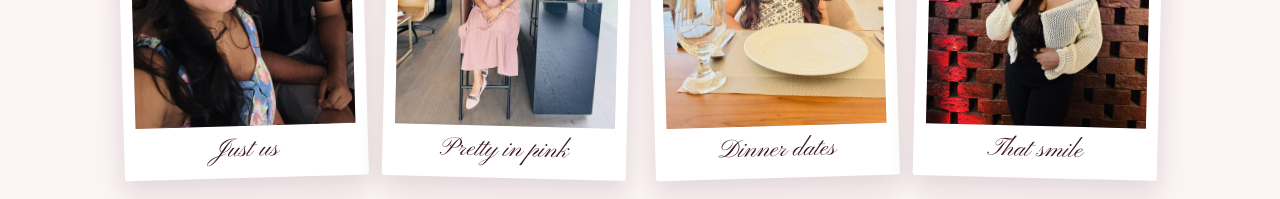
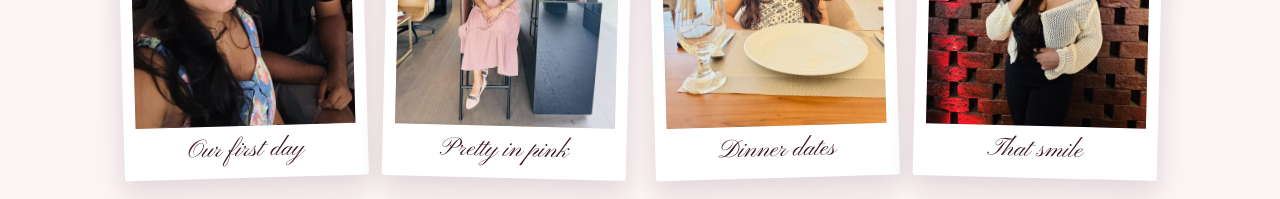
Before and after one commit to Dilmith98/birthday-site-vercel, a plain HTML site: page index.html in a window 1280 px wide. Shown: the part 1200-1399 px from the top of the page. Drawn offline with Linux system fonts and the light colour scheme.

Commit message:
Caption the first photo as our first day
Co-Authored-By: Claude Opus 5.5 <noreply@anthropic.com>
Claude-Session: https://claude.ai/code/session_0117dtbYVSsGHYCpK417pykB

```diff
--- a/index.html
+++ b/index.html
@@ -197,7 +197,7 @@ const SITE = {
   ],
   // Put photo files in the "photos" folder and list them here. Leave src "" to show a placeholder.
   photos: [
-    { src: "photos/01.jpg", caption: "Just us" },
+    { src: "photos/01.jpg", caption: "Our first day" },
     { src: "photos/02.jpg", caption: "Pretty in pink" },
     { src: "photos/03.jpg", caption: "Dinner dates" },
     { src: "photos/04.jpg", caption: "That smile" },
```
